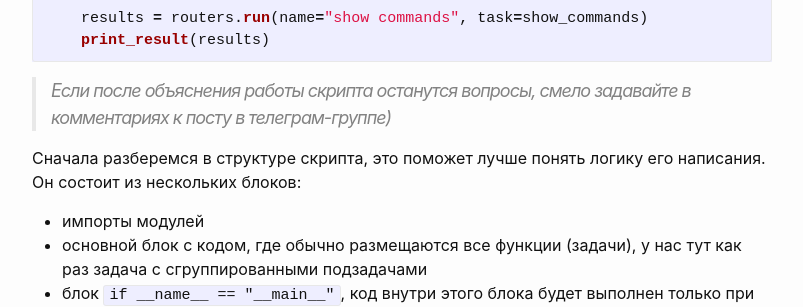
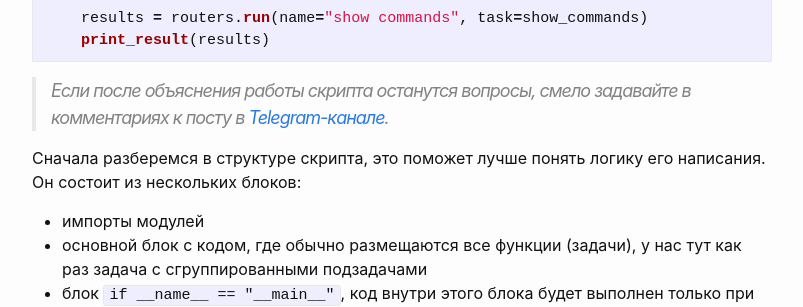
Before and after one commit to woohung/woohung.github.io, a Jekyll site: the page built from _posts/2023-07-12-Nornir.md, in a window 1280 px wide and 900 px high, scrolled down 9777 px. Shown: the part 180-487 px from the top of the window, without its empty margins (238-1041 px from the left). Built offline with Jekyll 4.4.1, drawn with Linux system fonts in a browser that asks for light colours; some of the changed text lies outside the part shown.

Commit message:
Update 2023-07-12-Nornir.md

````diff
--- a/_posts/2023-07-12-Nornir.md
+++ b/_posts/2023-07-12-Nornir.md
@@ -256,7 +256,7 @@ if __name__ == "__main__":
     print_result(results)
 ```
 
-> Если после объяснения работы скрипта останутся вопросы, смело задавайте в комментариях к посту в телеграм-группе)
+> Если после объяснения работы скрипта останутся вопросы, смело задавайте в комментариях к посту в [Telegram-канале](https://t.me/+Jeoaxn2kby4zMWUy).
 
 Сначала разберемся в структуре скрипта, это поможет лучше понять логику его написания. Он состоит из нескольких блоков:
 - импорты модулей
@@ -703,7 +703,7 @@ Nornir тут наоборот в отстающих т.к придется на
 
 ## Источники
 - [Nornir documentation](https://nornir.readthedocs.io/en/latest/)
-- [Nornir github](https://github.com/nornir-automation/nornir)
+- [Nornir github](https://github.com/nornir-automation/nornir
 - [Nornir plugins](https://nornir.tech/nornir/plugins/)
 - [Nornir 101](https://www.packetcoders.io/nornir-101/)
 - [Nornir an introduction](https://pynet.twb-tech.com/blog/nornir-an-introduction.html)
````
